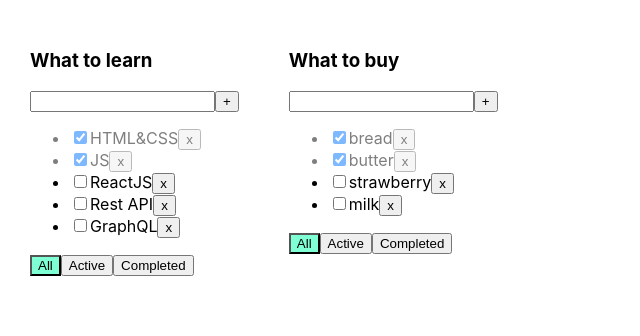
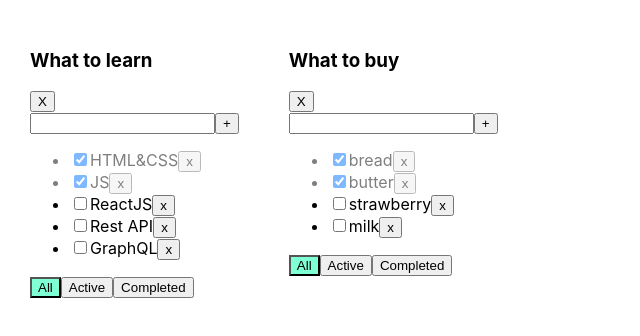
Before and after one commit to Ananasovna/microtasks, a React (Create React App) app: page / in a window 1280 px wide. Shown: the top 336 px of the page, without its empty margins (0-640 px from the left). Built offline with nearby package versions, Linux system fonts and the light colour scheme.

Commit message:
feat: implement task 2.1

```diff
--- a/src/App.tsx
+++ b/src/App.tsx
@@ -50,28 +50,19 @@ function App() {
         ]
     });
 
-
-
     function removeTask(taskId: string, todoId: string) {
-        console.log(tasks[todoId])
-        let filteredTasks = tasks[todoId].filter(t => t.id !== taskId);
-        console.log(filteredTasks)
-        setTasks({...tasks, filteredTasks});
+        const filteredTasks = tasks[todoId].filter(t => t.id !== taskId);
+        setTasks({...tasks, [todoId]: filteredTasks});
     }
 
-    function addTask(title: string) {
-        // let task = {id: v1(), title: title, isDone: false};
-        // let newTasks = [task, ...tasks];
-        // setTasks(newTasks);
+    function addTask(title: string, todoId: string) {
+        const task = {id: v1(), title: title, isDone: false};
+        setTasks({...tasks, [todoId]:[task, ...tasks[todoId]]});
     }
 
-    function changeStatus(taskId: string, isDone: boolean) {
-        // let task = tasks.find(t => t.id === taskId);
-        // if (task) {
-        //     task.isDone = isDone;
-        // }
-        //
-        // setTasks([...tasks]);
+    function changeStatus(taskId: string, isDone: boolean, todoId: string) {
+        const updatedTasks = tasks[todoId].map(el => el.id === taskId ? {...el, isDone: isDone} : el)
+        setTasks({...tasks, [todoId]: updatedTasks});
     }
 
 
@@ -86,8 +77,12 @@ function App() {
         )
     }
 
-
-
+    const removeTodolist = (todoId: string) => {
+        const updatedTodolists = todolists.filter(el => el.id !== todoId);
+        setTodolists(updatedTodolists);
+        delete tasks[todoId];
+        setTasks({...tasks});
+    }
 
 
     return (
@@ -112,6 +107,7 @@ function App() {
                               addTask={addTask}
                               changeTaskStatus={changeStatus}
                               filter={tl.filter}
+                              removeTodolist={removeTodolist}
                     />
                 )
             })}
--- a/src/Todolist.tsx
+++ b/src/Todolist.tsx
@@ -13,9 +13,10 @@ type PropsType = {
     tasks: Array<TaskType>
     removeTask: (taskId: string, todoId: string) => void
     changeFilter: (value: FilterValuesType, id: string) => void
-    addTask: (title: string) => void
-    changeTaskStatus: (taskId: string, isDone: boolean) => void
+    addTask: (title: string, todoId: string) => void
+    changeTaskStatus: (taskId: string, isDone: boolean, todoId: string) => void
     filter: FilterValuesType
+    removeTodolist: (todoId: string) => void
 }
 
 export function Todolist(props: PropsType) {
@@ -25,7 +26,7 @@ export function Todolist(props: PropsType) {
 
     const addTask = () => {
         if (title.trim() !== "") {
-            props.addTask(title.trim());
+            props.addTask(title.trim(), props.id);
             setTitle("");
         } else {
             setError("Title is required");
@@ -50,6 +51,7 @@ export function Todolist(props: PropsType) {
 
     return <div>
         <h3>{props.title}</h3>
+        <button onClick={() => props.removeTodolist(props.id)}>X</button>
         <div>
             <input value={title}
                    onChange={onChangeHandler}
@@ -66,7 +68,7 @@ export function Todolist(props: PropsType) {
                         props.removeTask(t.id, props.id)
                     }
                     const onChangeHandler = (e: ChangeEvent<HTMLInputElement>) => {
-                        props.changeTaskStatus(t.id, e.currentTarget.checked);
+                        props.changeTaskStatus(t.id, e.currentTarget.checked, props.id);
                     }
 
                     return <li key={t.id} className={t.isDone ? "is-done" : ""}>
--- a/src/components/input/FullInput.tsx
+++ b/src/components/input/FullInput.tsx
@@ -1,5 +1,8 @@
 import React, {ChangeEvent, Dispatch, SetStateAction, useState} from 'react';
-import {MessagesType, MessageType} from '../../App';
+
+type MessageType = {
+    message: string
+}
 
 type FullInputPropsType = {
     addMessage: (message: MessageType) => void;
```
